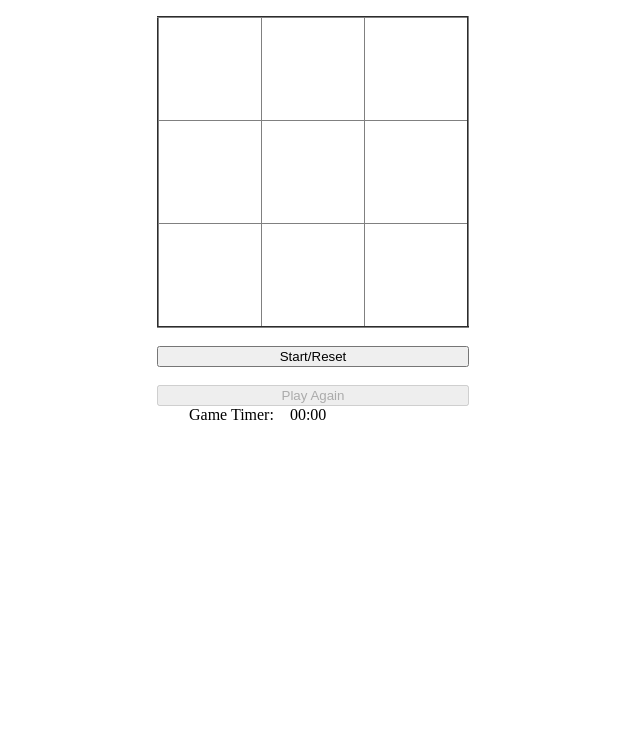
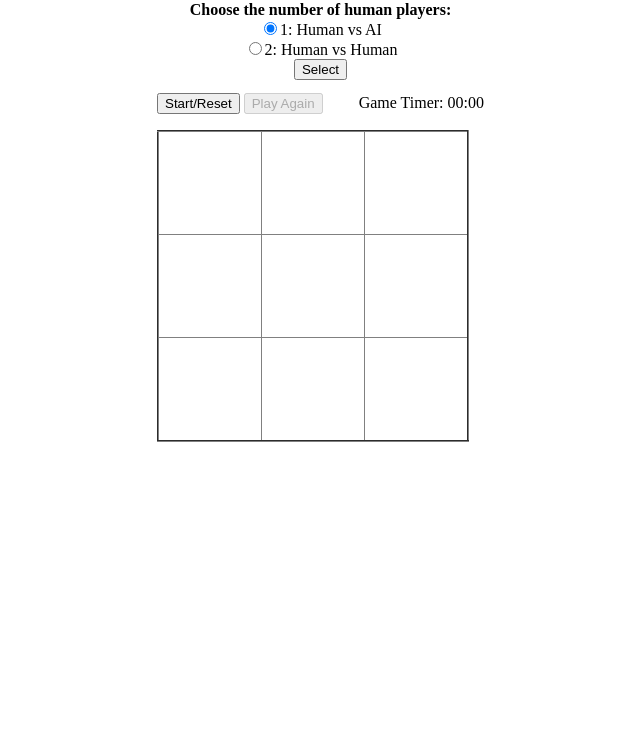
Before and after one commit to Kevlarski/JavaScript, a plain HTML site: page Tic_Tac_Toe/twoPlayer.html in a window 1280 px wide. Shown: the part 60-800 px from the top of the page, without its empty margins (3-643 px from the left). Drawn offline with Linux system fonts and the light colour scheme.

Commit message:
Cleared out extra pages

```diff
--- a/Tic_Tac_Toe/assets/theme.css
+++ b/Tic_Tac_Toe/assets/theme.css
@@ -12,6 +12,5 @@ h1{
     margin-bottom: 0%;
 }
 h2{
-    margin: 0%;
-    padding-top: 15px;
+    margin:2%;
 }
--- a/Tic_Tac_Toe/scripts/functions.js
+++ b/Tic_Tac_Toe/scripts/functions.js
@@ -1,38 +1,55 @@
+//Declaring variables
+let currentPlayer;
+let counter = 0;
+let timer;
+let movesX = [];
+let movesO = [];
 let playerNumber;
 let spaces = [];
 
+//Defining the win states and putting them in an array
+const rowTop = [1, 2, 3];
+const rowMid = [4, 5, 6];
+const rowBottom = [7, 8, 9];
+const colLeft = [1, 4, 7];
+const colMid = [2, 5, 8];
+const colRight = [3, 6, 9];
+const diagLeft = [1, 5, 9];
+const diagRight = [3, 5, 7];
+const winners = [rowTop, rowMid, rowBottom, colLeft, colMid, colRight, diagLeft, diagRight];
+
 //Selects the caption element and changes the text
-function captionChange(player){
+function captionChange(player) {
     const caption = document.querySelector('caption');
-    caption.innerHTML="It's " + player + "'s turn!";
+    caption.innerHTML = "It's " + player + "'s turn!";
 } //end captionChange
 
 //Randomly determines which token plays first
-function firstPlayer(){
-    const firstPlayer = ((Math.random()*10).toFixed())%2;
-    if(firstPlayer==1){
+function firstPlayer() {
+    const firstPlayer = ((Math.random() * 10).toFixed()) % 2;
+    if (firstPlayer == 1) {
         return "X";
     }
-    else if(firstPlayer==0){
+    else if (firstPlayer == 0) {
         return "O";
     }
 } //end firstPlayer
 
-//Looks to see how many humans are playing
-function playerNum(){
-    const vsComp = document.getElementById("vsComp");
-    if(vsComp.checked==true){
-        document.location.href = "./singlePlayer.html";
-        playerNum = 1;
-    }
-    else{
-        document.location.href = "./twoPlayer.html";
-        playerNum =2;
-    }
-}//end playerMenu
+// //Looks to see how many humans are playing
+// function playerNum(){
+//     const vsComp = document.getElementById("vsComp");
+//     if(vsComp.checked==true){
+//         document.location.href = "./singlePlayer.html";
+//         playerNum = 1;
+//     }
+//     else{
+//         document.location.href = "./twoPlayer.html";
+//         playerNum =2;
+//     }
+// }//end playerMenu
 
 //Fills the spaces array with references to all the grid spaces
-function gridFinder(){
+function gridFinder() {
     spaces.push(document.getElementById("1"));
     spaces.push(document.getElementById("2"));
     spaces.push(document.getElementById("3"));
@@ -44,40 +61,19 @@ function gridFinder(){
     spaces.push(document.getElementById("9"));
 }
 
-//Redirects user back to player selection page
-function play(){
-    document.location.href = "./index.html";
-}//end play
+
 
 //Checks to see if passed array has a length of 9
-function checkCats(array){
-    if(Array.isArray(array)){
-        if(array.length==9){
+function checkCats(array) {
+    if (Array.isArray(array)) {
+        if (array.length == 9) {
             return true;
         }
-        else{
+        else {
             return false;
         }
     }
-    else{
+    else {
         window.alert("Problem with the cats array")
     }
 }
-
-// function movesPushNSwich(player, id){
-//     const cell = parseInt(id);
-//     switch(player){
-//         case "X":
-//             movesX.push(cell);
-//             if(array.length>2){wincon(id);}
-//             currentPlayer = "O";
-//             captionChange(currentPlayer);
-//             break;
-//         case "O":
-//             movesO.push(cell);
-//             if(array.length>2){wincon(id);}
-//             currentPlayer = "X";
-//             captionChange(currentPlayer);
-//             break;
-//     }
-// }
--- a/Tic_Tac_Toe/scripts/onePlayer.js
+++ /dev/null
@@ -1,2 +0,0 @@
-// this will contain functions factored to the single player page
-test
--- a/Tic_Tac_Toe/scripts/ticTacToe.js
+++ b/Tic_Tac_Toe/scripts/ticTacToe.js
@@ -1,22 +1,8 @@
-//Declaring variables
-let currentPlayer;
-let counter = 0;
-let timer;
-let movesX = [];
-let movesO = [];
 
-//Defining the win states
-const rowTop = [1,2,3];
-const rowMid = [4,5,6];
-const rowBottom = [7,8,9];
-const colLeft = [1,4,7];
-const colMid = [2,5,8];
-const colRight = [3,6,9];
-const diagLeft = [1,5,9];
-const diagRight = [3,5,7];
-const winners = [rowTop,rowMid,rowBottom,colLeft,colMid,colRight,diagLeft,diagRight];
+const playAgain = document.getElementById("playAgain"); //do these need to be global?
+const caption = document.getElementById("winner");
 
-function claim(id){
+function claim(id) {
 
     const cell = parseInt(id);
 
@@ -24,40 +10,38 @@ function claim(id){
     const cellClicked = document.getElementById(id);
 
     // if cell is empty, replace with image, add the id number to the player moves array, sort it, check for wincon, then change player.
-    if(cellClicked.innerHTML.length==0){
-        if(currentPlayer=="X"){
-            cellClicked.innerHTML="<img src=\"assets/ex.png\">";
+    if (cellClicked.innerHTML.length == 0) {
+        if (currentPlayer == "X") {
+            cellClicked.innerHTML = "<img src=\"assets/ex.png\">";
             movesX.push(cell);
-            movesX.sort;
-            if(movesX.length>2){wincon("X", id);}
+            if (movesX.length > 2) { wincon("X", id); }
             currentPlayer = "O";
             captionChange(currentPlayer);
         }
-        else{
-            cellClicked.innerHTML="<img src=\"assets/oh.png\">";
+        else {
+            cellClicked.innerHTML = "<img src=\"assets/oh.png\">";
             movesO.push(cell);
-            movesO.sort;
             wincon("O", id);
             currentPlayer = "X";
             captionChange(currentPlayer);
         }
     }
-    else{
+    else {
         window.alert("Please pick an empty space!")
     }
 
 }//end claim
 
-function start(){
+function start() {
     reset();
     // Randomly determines first player using Math.random
-    currentPlayer=firstPlayer();
+    currentPlayer = firstPlayer();
 
     // Changes the caption for the table to display who's turn it is
     captionChange(currentPlayer);
 
     //clears any previous timer
-    if(timer){
+    if (timer) {
         clearInterval(timer);
         const seconds = document.getElementById("seconds");
         seconds.innerText = "00";
@@ -66,39 +50,42 @@ function start(){
     }
 
     //starts new timer
-    timer  = setInterval(function increase() {
+    timer = setInterval(function increase() {
         counter++;
         const seconds = document.getElementById("seconds");
         const minutes = document.getElementById("minutes");
-        if(counter<=9){
-            seconds.innerHTML="0"+counter;
+        if (counter <= 9) {
+            seconds.innerHTML = "0" + counter;
         }
-        else if(counter>59){
-            counter=0;
+        else if (counter > 59) {
+            counter = 0;
             minutes.innerHTML++;
-            if(counter<=9){
-                seconds.innerHTML="0"+counter;
+            if (counter <= 9) {
+                seconds.innerHTML = "0" + counter;
             }
-            else{
-                seconds.innerHTML=counter;
+            else {
+                seconds.innerHTML = counter;
             }
         }
-        else{
-            seconds.innerHTML=counter;
+        else {
+            seconds.innerHTML = counter;
         }
     }, 1000);
- }//end start
+}//end start
 
 
 
-  function wincon(player, id) {
+function wincon(player, id) {
+    //Adds finds the play again button and the winner display text
 
-    const winner = document.getElementById("winner");
-    let totalMoves = movesX.concat(movesO);
-    let cats = checkCats(totalMoves);
 
+    //Adds all moves to see if all spaces have been taken
+    const totalMoves = movesX.concat(movesO);
+    const cats = checkCats(totalMoves);
+
+    //Uses moves to represent either move set array for simplicity
     let moves;
-    switch(player){
+    switch (player) {
         case "X":
             moves = movesX;
             break;
@@ -107,136 +94,147 @@ function start(){
             break;
     }
 
-    if(cats==true){
-        winner.innerText = "Cat's Game!";
-        document.getElementById("playAgain").disabled=false;
+    if (cats == true) {
+        caption.innerHTML = "Cat's Game!";
+        playAgain.disabled = false;
     }
-    else{
-        switch(id){
+    else {
+        switch (id) {
             case "1":
-                if(winners[0].every(m =>moves.includes(m))){
-                    winner.innerText = player + " wins!";
-                    document.getElementById("playAgain").disabled=false;
+                if (winners[0].every(m => moves.includes(m))) {
+                    caption.innerText = player + " wins!";
+                    playAgain.disabled = false;
                 }
-                else if(winners[3].every(m =>moves.includes(m))){
-                    winner.innerText = player + " wins!";
-                    document.getElementById("playAgain").disabled=false;
+                else if (winners[3].every(m => moves.includes(m))) {
+                    caption.innerText = player + " wins!";
+                    playAgain.disabled = false;
                 }
-                else if(winners[6].every(m =>moves.includes(m))){
-                    winner.innerText = player + " wins!";
-                    document.getElementById("playAgain").disabled=false;
+                else if (winners[6].every(m => moves.includes(m))) {
+                    caption.innerText = player + " wins!";
+                    playAgain.disabled = false;
                 }
                 break;
             case "2":
-                if(winners[0].every(m =>moves.includes(m))){
-                    winner.innerText = player + " wins!";
-                    document.getElementById("playAgain").disabled=false;
+                if (winners[0].every(m => moves.includes(m))) {
+                    caption.innerText = player + " wins!";
+                    playAgain.disabled = false;
                 }
-                else if(winners[4].every(m =>moves.includes(m))){
-                    winner.innerText = player + " wins!";
-                    document.getElementById("playAgain").disabled=false;
+                else if (winners[4].every(m => moves.includes(m))) {
+                    caption.innerText = player + " wins!";
+                    playAgain.disabled = false;
                 }
                 break;
             case "3":
-                if(winners[0].every(m =>moves.includes(m))){
-                    winner.innerText = player + " wins!";
-                    document.getElementById("playAgain").disabled=false;
+                if (winners[0].every(m => moves.includes(m))) {
+                    caption.innerText = player + " wins!";
+                    playAgain.disabled = false;
                 }
-                else if(winners[4].every(m =>moves.includes(m))){
-                    winner.innerText = player + " wins!";
-                    document.getElementById("playAgain").disabled=false;
+                else if (winners[4].every(m => moves.includes(m))) {
+                    caption.innerText = player + " wins!";
+                    playAgain.disabled = false;
                 }
-                else if(winners[7].every(m =>moves.includes(m))){
-                    winner.innerText = player + " wins!";
-                    document.getElementById("playAgain").disabled=false;
+                else if (winners[7].every(m => moves.includes(m))) {
+                    caption.innerText = player + " wins!";
+                    playAgain.disabled = false;
                 }
                 break;
             case "4":
-                if(winners[1].every(m =>moves.includes(m))){
-                    winner.innerText = player + " wins!";
-                    document.getElementById("playAgain").disabled=false;
+                if (winners[1].every(m => moves.includes(m))) {
+                    caption.innerText = player + " wins!";
+                    playAgain.disabled = false;
                 }
-                else if(winners[3].every(m =>moves.includes(m))){
-                    winner.innerText = player + " wins!";
-                    document.getElementById("playAgain").disabled=false;
+                else if (winners[3].every(m => moves.includes(m))) {
+                    caption.innerText = player + " wins!";
+                    playAgain.disabled = false;
                 }
                 break;
             case "5":
-                if(winners[1].every(m =>moves.includes(m))){
-                    winner.innerText = player + " wins!";
-                    document.getElementById("playAgain").disabled=false;
+                if (winners[1].every(m => moves.includes(m))) {
+                    caption.innerText = player + " wins!";
+                    playAgain.disabled = false;
                 }
-                else if(winners[4].every(m =>moves.includes(m))){
-                    winner.innerText = player + " wins!";
-                    document.getElementById("playAgain").disabled=false;
+                else if (winners[4].every(m => moves.includes(m))) {
+                    caption.innerText = player + " wins!";
+                    playAgain.disabled = false;
                 }
-                else if(winners[6].every(m =>moves.includes(m))){
-                    winner.innerText = player + " wins!";
-                    document.getElementById("playAgain").disabled=false;
+                else if (winners[6].every(m => moves.includes(m))) {
+                    caption.innerText = player + " wins!";
+                    playAgain.disabled = false;
                 }
-                else if(winners[7].every(m =>moves.includes(m))){
-                    winner.innerText = player + " wins!";
-                    document.getElementById("playAgain").disabled=false;
+                else if (winners[7].every(m => moves.includes(m))) {
+                    caption.innerText = player + " wins!";
+                    playAgain.disabled = false;
                 }
                 break;
             case "6":
-                if(winners[1].every(m =>moves.includes(m))){
-                    document.getElementById("playAgain").disabled=false;
-                    winner.innerText = player + " wins!";
+                if (winners[1].every(m => moves.includes(m))) {
+                    playAgain.disabled = false;
+                    caption.innerText = player + " wins!";
                 }
-                else if(winners[5].every(m =>moves.includes(m))){
-                    winner.innerText = player + " wins!";
-                    document.getElementById("playAgain").disabled=false;
+                else if (winners[5].every(m => moves.includes(m))) {
+                    caption.innerText = player + " wins!";
+                    playAgain.disabled = false;
                 }
                 break;
             case "7":
-                if(winners[2].every(m =>moves.includes(m))){
-                    winner.innerText = player + " wins!";
-                    document.getElementById("playAgain").disabled=false;
+                if (winners[2].every(m => moves.includes(m))) {
+                    caption.innerText = player + " wins!";
+                    playAgain.disabled = false;
                 }
-                else if(winners[3].every(m =>moves.includes(m))){
-                    winner.innerText = player + " wins!";
-                    document.getElementById("playAgain").disabled=false;
+                else if (winners[3].every(m => moves.includes(m))) {
+                    caption.innerText = player + " wins!";
+                    playAgain.disabled = false;
                 }
-                else if(winners[7].every(m =>moves.includes(m))){
-                    winner.innerText = player + " wins!";
-                    document.getElementById("playAgain").disabled=false;
+                else if (winners[7].every(m => moves.includes(m))) {
+                    caption.innerText = player + " wins!";
+                    playAgain.disabled = false;
                 }
                 break;
             case "8":
-                if(winners[3].every(m =>moves.includes(m))){
-                    winner.innerText = player + " wins!";
-                    document.getElementById("playAgain").disabled=false;
+                if (winners[3].every(m => moves.includes(m))) {
+                    caption.innerText = player + " wins!";
+                    playAgain.disabled = false;
                 }
-                else if(winners[4].every(m =>moves.includes(m))){
-                    winner.innerText = player + " wins!";
-                    document.getElementById("playAgain").disabled=false;
+                else if (winners[4].every(m => moves.includes(m))) {
+                    caption.innerText = player + " wins!";
+                    playAgain.disabled = false;
                 }
                 break;
             case "9":
-                if(winners[2].every(m =>moves.includes(m))){
-                    winner.innerText = player + " wins!";
-                    document.getElementById("playAgain").disabled=false;
+                if (winners[2].every(m => moves.includes(m))) {
+                    caption.innerText = player + " wins!";
+                    playAgain.disabled = false;
                 }
-                else if(winners[5].every(m =>moves.includes(m))){
-                    winner.innerText = player + " wins!";
-                    document.getElementById("playAgain").disabled=false;
+                else if (winners[5].every(m => moves.includes(m))) {
+                    caption.innerText = player + " wins!";
+                    playAgain.disabled = false;
                 }
-                else if(winners[6].every(m =>moves.includes(m))){
-                    winner.innerText = player + " wins!";
-                    document.getElementById("playAgain").disabled=false;
+                else if (winners[6].every(m => moves.includes(m))) {
+                    caption.innerText = player + " wins!";
+                    playAgain.disabled = false;
                 }
                 break;
         }
     }
 }//end wincon
 
-function reset(){
+//Calls gridFinder() then iterates through spaces[] and clears the element's innerText
+//also clears the winner/cat's text and the move arrays for both players
+function reset() {
     gridFinder();
-    document.getElementById("winner").innerText="";
-    spaces.forEach(element => {element.innerText=""});
-    if(movesO.length>0||movesX.length>0){
-        movesO.splice(0,movesO.length);
-        movesX.splice(0,movesX.length);
+    document.getElementById("winner").innerText = "";
+    spaces.forEach(element => { element.innerText = "" });
+    if (movesO.length > 0 || movesX.length > 0) {
+        movesO.splice(0, movesO.length);
+        movesX.splice(0, movesX.length);
     }
-}
+    //clears any previous timer
+    if (timer) {
+        clearInterval(timer);
+        const seconds = document.getElementById("seconds");
+        seconds.innerText = "00";
+        minutes.innerText = "00";
+        counter = "0";
+    }
+    document.getElementById("playAgain").disabled=true;
+}//end reset
--- a/Tic_Tac_Toe/twoPlayer.html
+++ b/Tic_Tac_Toe/twoPlayer.html
@@ -1,18 +1,31 @@
 <!DOCTYPE html>
 <html>
 
-<!--This is the two player page-->
+
 
 <head>
     <meta charset="utf-8">
     <title>TIC-TAC-TOE</title>
     <script src="scripts/functions.js"></script>
-    <script src="scripts/ticTacToe.js"></script>
+    <script defer src="scripts/ticTacToe.js"></script>
     <link rel="stylesheet" href="assets/theme.css">
 </head>
+
 <body>
-    <h1 style="margin-top:0px">Two Player</h1>
-    <h2  id="winner"></h2>
+    <h1 style="margin-top:0px">Tic-Tac-Toe</h1>
+    <div id="playerNum">
+        <p style="margin-bottom:0%; font-weight: bold;">Choose the number of human players:</p>
+        <input type="radio" id="vsComp" name="playerNumChoice" value="1" checked="true">1: Human vs AI</button><br />
+        <input type="radio" id="vsHuman" name="playerNumChoice" value="2">2: Human vs Human</button></br>
+        <button onclick="playerNum()">Select</button>
+    </div>
+    <h2 id="winner"></h2>
+    <div>
+        <input type="button" onclick="start()" value="Start/Reset">
+        <input type="button" id="playAgain" onclick="reset()" value="Play Again" disabled="true">
+        <div class="timer">
+            &emsp;&emsp;Game Timer:&nbsp;<div id="minutes">00</div>:<div id="seconds">00</div>
+        </div>
         <table border="2px">
             <caption id="caption"></caption>
             <tr>
@@ -31,11 +44,8 @@
                 <td id="9" onclick="claim('9')"></td>
             </tr>
         </table>
-    <br/>
-    <input type="button" onclick="start()" value="Start/Reset"><br/>
-    <input type="button" id="playAgain" onclick="play()" value="Play Again" disabled="true">
-    <div class="timer">
-        &emsp;&emsp;Game Timer:&emsp;<div id="minutes">00</div>:<div id="seconds">00</div>
+        <br />
     </div>
 </body>
+
 </html>
```
Also changed, not shown: Tic_Tac_Toe/index.html (deleted, +0 -25 lines), Tic_Tac_Toe/singlePlayer.html (deleted, +0 -42 lines). Lines whose indentation alone changed are shown as unchanged.
